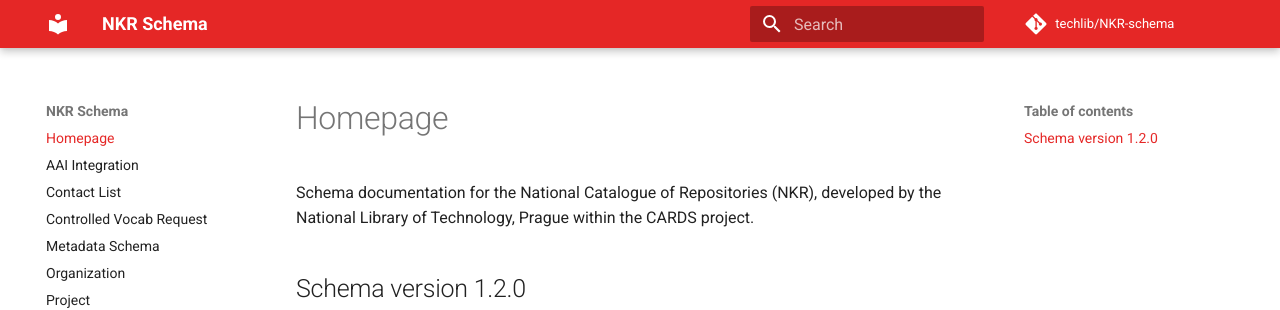
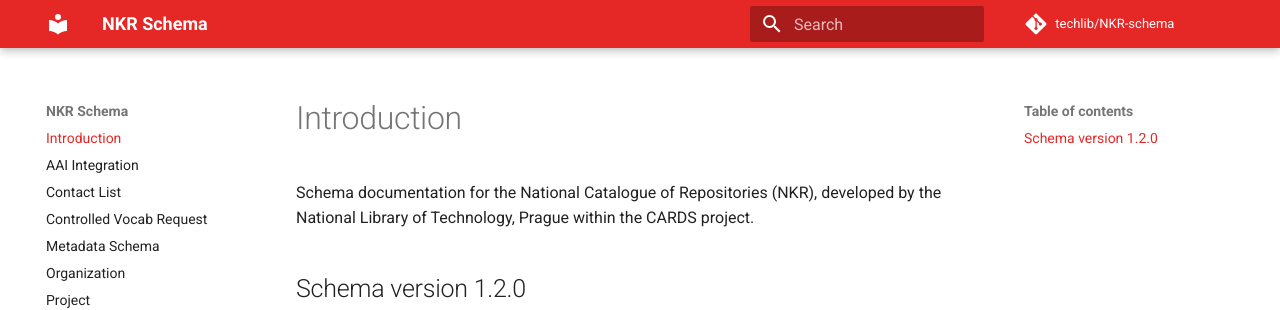
Before and after one commit to techlib/NKR-schema, an MkDocs documentation site: the page built from docs/index.md, in a window 1280 px wide. Shown: the top 310 px of the page. Built offline with MkDocs 1.6.1 and Material for MkDocs 9.7.7, drawn with Linux system fonts in a browser that asks for light colours; comment, search, counter and statistics services are not loaded; some of the changed lines change nothing that is shown.

Commit message:
Renamed Homepage to Introduction

```diff
--- a/mkdocs.yml
+++ b/mkdocs.yml
@@ -16,7 +16,7 @@ extra_css:
   - stylesheets/extra.css
 
 nav:
-  - Homepage: index.md
+  - Introduction: index.md
   - AAI Integration: aai-integration.md
   - Contact List: contact-list.md
   - Controlled Vocab Request: controlled-vocab-request.md
```
